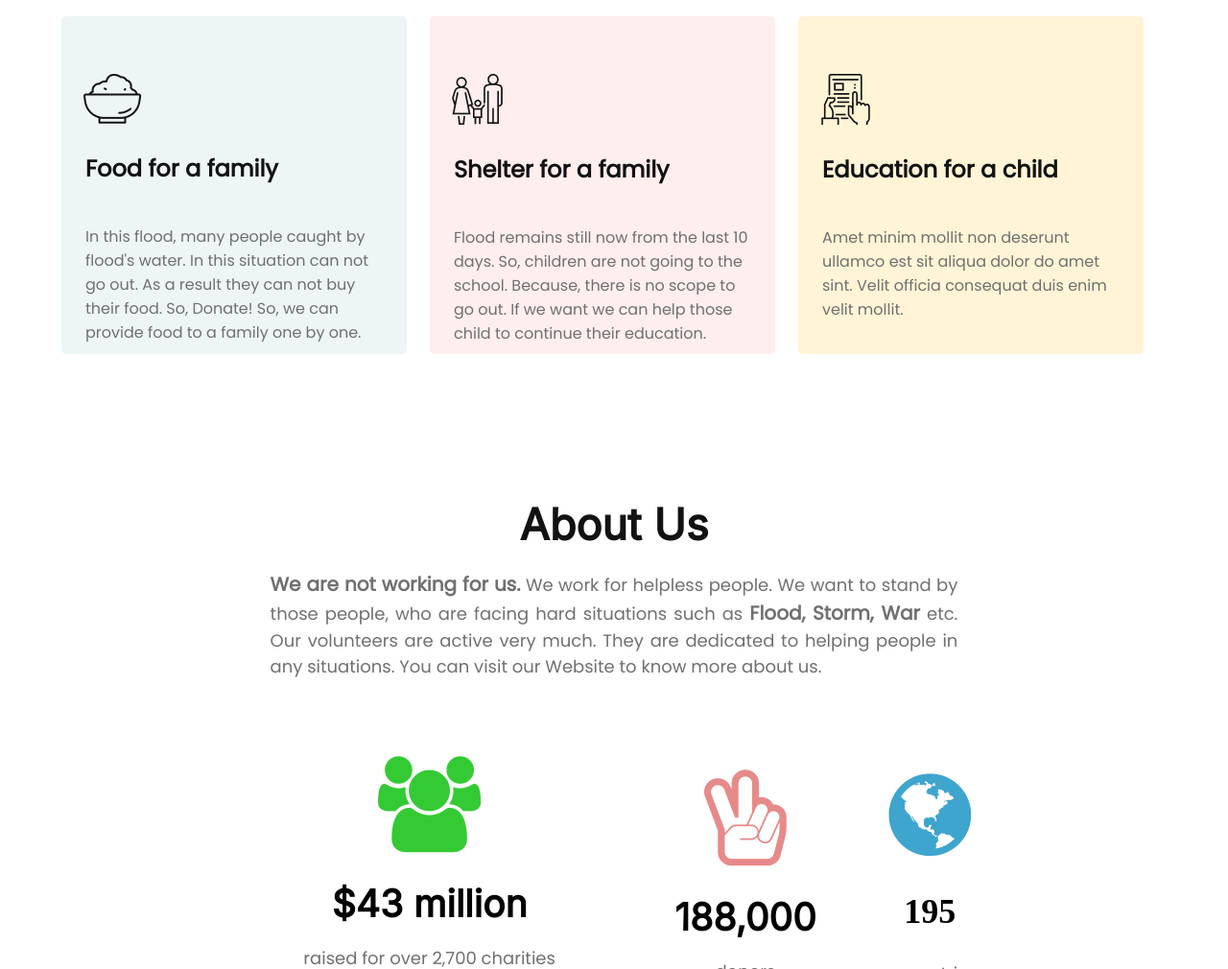
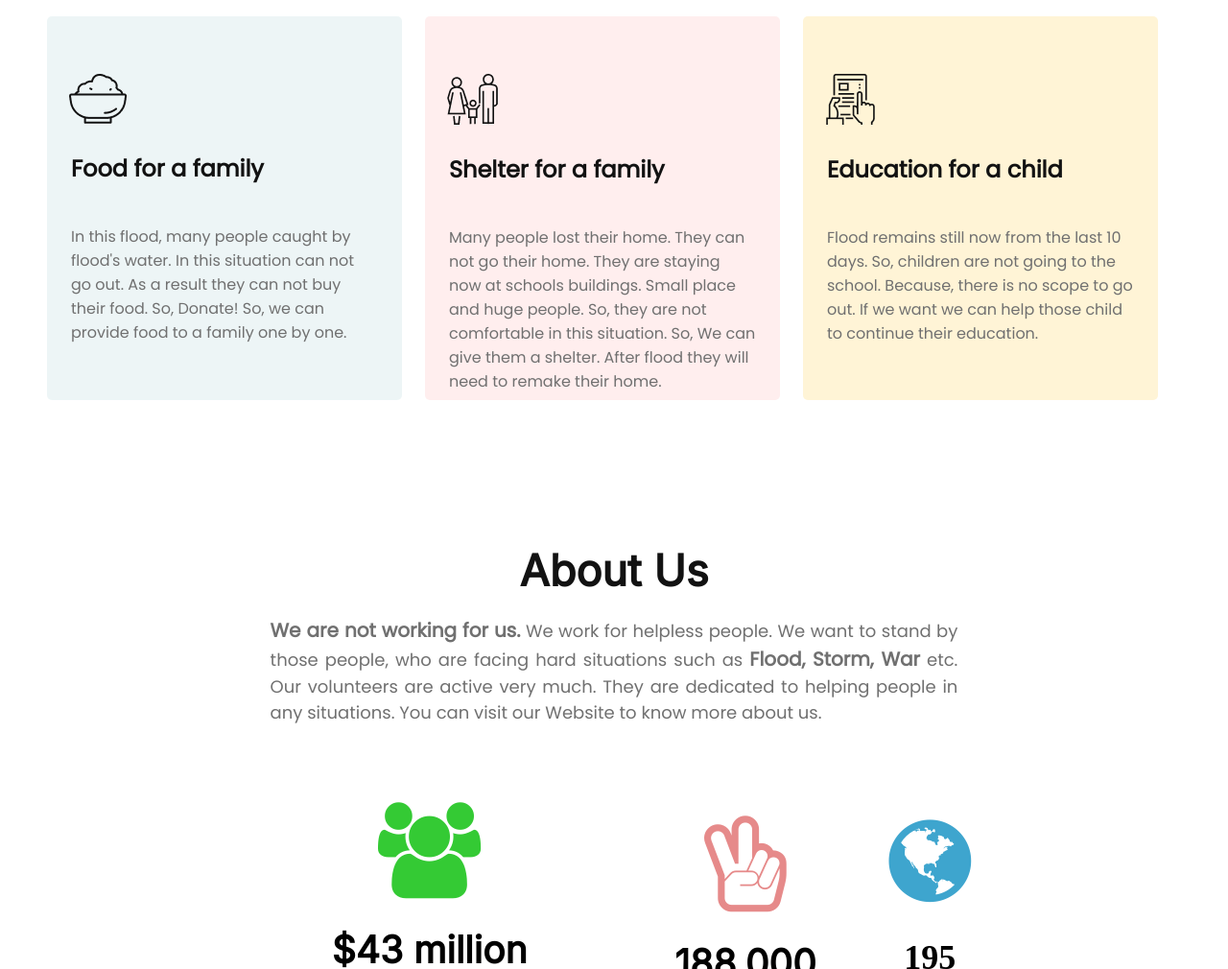
Before and after one commit to Joya322/Donate-Today, a plain HTML site: page index.html in a window 1280 px wide. Shown: the part 1811-2821 px from the top of the page at 96% size. Drawn offline with Linux system fonts and the light colour scheme.

Commit message:
update without lorem ipsum

```diff
--- a/index.html
+++ b/index.html
@@ -89,7 +89,7 @@
           <img src="./icons/shelter.png" alt="food">
           <div class="card-content">
             <h6>Shelter for a family</h6>
-            <p>Flood remains still now from the last 10 days. So, children are not going to the school. Because, there is no scope to go out. If we want we can help those child to continue their education.</p>
+            <p>Many people lost their home. They can not go their home. They are staying now at schools buildings. Small place and huge people. So, they are not comfortable in this situation. So, We can give them a shelter. After flood they will need to remake their home.</p>
           </div>
         </div>
 
@@ -97,10 +97,7 @@
           <img src="./icons/education.png" alt="food">
           <div class="card-content">
             <h6>Education for a child</h6>
-            <p>Amet minim mollit non deserunt ullamco est sit aliqua dolor do amet sint. Velit officia consequat
-              duis
-              enim
-              velit mollit.</p>
+            <p>Flood remains still now from the last 10 days. So, children are not going to the school. Because, there is no scope to go out. If we want we can help those child to continue their education.</p>
           </div>
         </div>
         <!-- card end -->
--- a/style.css
+++ b/style.css
@@ -142,8 +142,8 @@ p {
   flex-wrap: wrap;
 }
 .card{
-  width: 360px;
-  height: 352px;
+  width: 370px;
+  height: 400px;
   text-align: left;
   border-radius: 5px;
   margin-right: 24px;
```
